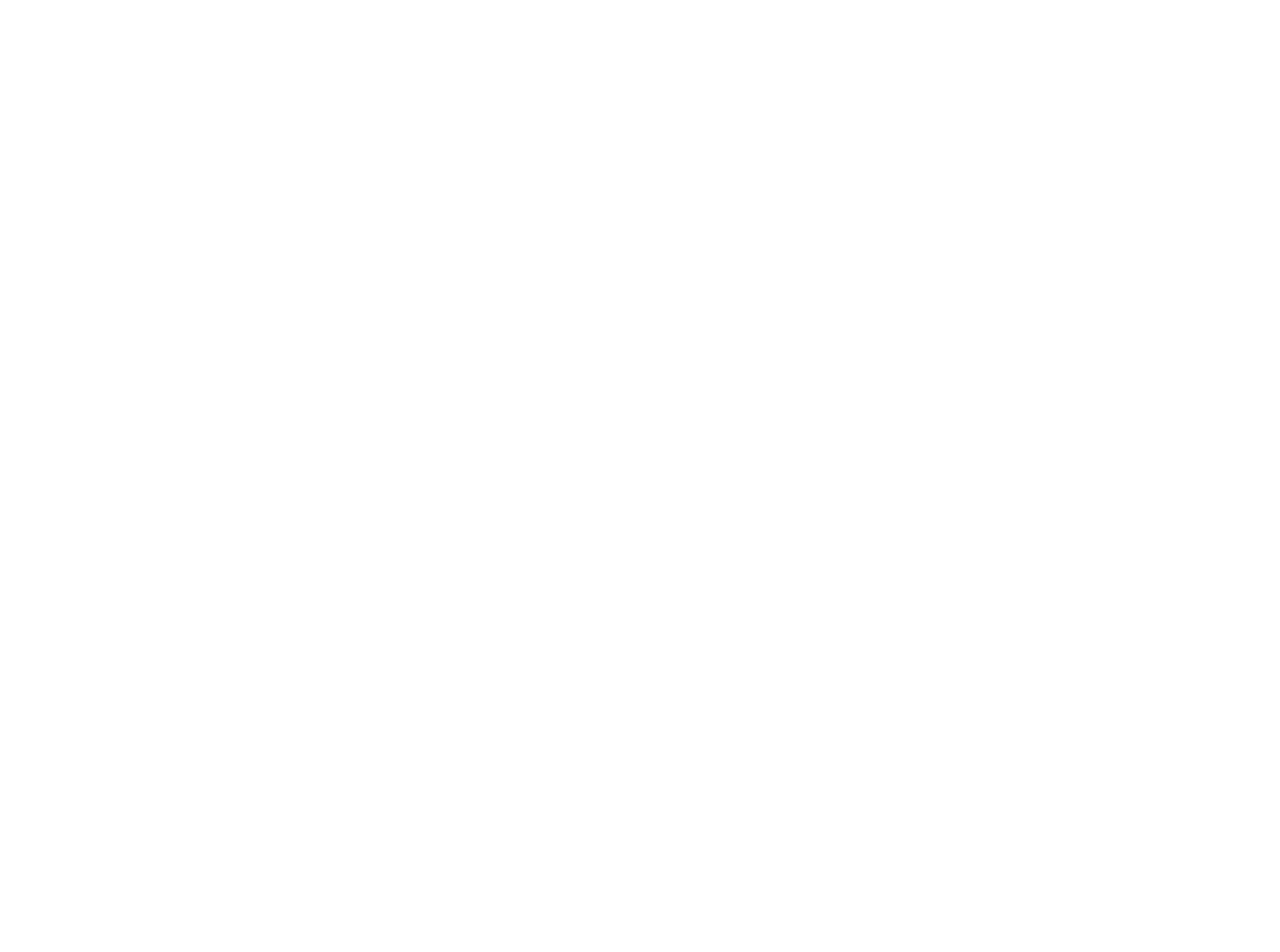
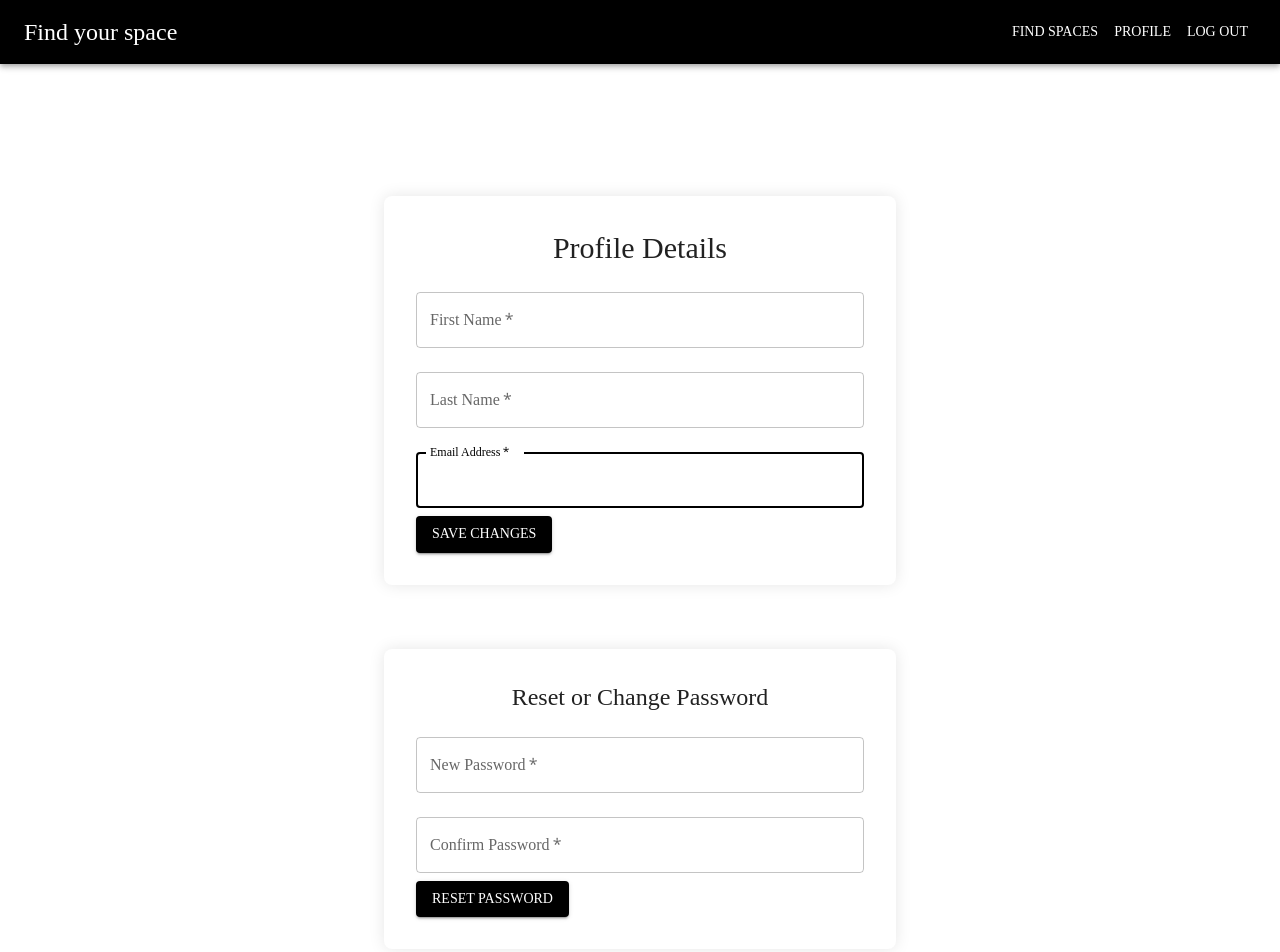
Before and after one commit to Software-Engineering2-Team/FindYourSpace-Frontend, a React (Create React App) app: page /profile in a window 1280 px wide. Before the commit this address had no page. Shown: the top 952 px of the page. Before the commit the page ends 800 px from the top, so only its background shows below. Built offline with nearby package versions, Linux system fonts and the light colour scheme.

Commit message:
profile page v1

```diff
--- a/src/App.js
+++ b/src/App.js
@@ -9,6 +9,7 @@ import AddOfficeSpaceForm from "./pages/add/add";
 import EditOfficeSpaceForm from "./pages/edit/edit";
 import ReservationsTable from "./pages/reservations/reservations"
 import Signup from "./pages/signup/Signup";
+import Profile from "./pages/profile/Profile";
 function App() {
   return (
     <BrowserRouter>
@@ -19,6 +20,7 @@ function App() {
         {/* <Route path="/add" element={<AddOfficeSpaceForm/>}/> */}
         {/* <Route path="/reservations/:id" element={<ReservationsTable/>}/> */}
         <Route path="/signup" element={<Signup/>}/>
+        <Route path="/profile" element={<Profile/>}/>
       </Routes>
     </BrowserRouter>
   );
--- a/src/components/marketingComponent/MarketingComponent.jsx
+++ b/src/components/marketingComponent/MarketingComponent.jsx
@@ -23,14 +23,14 @@ const MarketingComponent = () => {
         <ThemeProvider theme={theme}>
             <AppBar position="static">
 
-                <Typography variant="h5" component="div" sx={{ flexGrow: 1, fontSize: 40 }} marginLeft={10}>
+                <Typography   variant="h5" component="div" sx={{ flexGrow: 1, fontSize: 40, marginTop:5}} marginLeft={10}>
                     Top advertisement spaces to rent
                 </Typography>
-                <Typography variant="h6" component="div" sx={{ flexGrow: 1 ,fontSize:15}} marginLeft={10}>
+                <Typography variant="h6" component="div" sx={{ flexGrow: 1 ,fontSize:20}} marginLeft={10}>
                     From high trafic urban hubs to exclusive venues.
 
                 </Typography>
-                <Typography variant="h6" component="div" sx={{ flexGrow: 1,fontSize:15 }} marginLeft={10}>
+                <Typography variant="h6" component="div" sx={{ flexGrow: 1,fontSize:20,marginBottom:10}} marginLeft={10}>
                     find the perfect spot to amplify your message!
 
                 </Typography>
--- a/src/components/navbar/Navbar.jsx
+++ b/src/components/navbar/Navbar.jsx
@@ -31,7 +31,7 @@ const Navbar = () => {
                             Find spaces
                         </Button>
                         {/* <Button component={Link} to="/add" color="inherit">Add</Button> */}
-                        <Button component={Link} to="/spaces" color="inherit">
+                        <Button component={Link} to="/profile" color="inherit">
                             Profile
                         </Button>
                         <Button component={Link} to="/" color="inherit" onClick={LoginStore.getState().logout}>
--- a/src/pages/list/Search.js
+++ b/src/pages/list/Search.js
@@ -5,7 +5,7 @@ function SearchBar(props) {
     const [searchTerm, setSearchTerm] = useState('');
 
     const searchContainerStyle = {
-        width: '50%',
+        width: '100%',
         margin: 'auto',
         marginTop: '30px',
     };
--- /dev/null
+++ b/src/pages/profile/Profile.jsx
@@ -0,0 +1,266 @@
+import React, { useState } from 'react';
+import { useNavigate } from 'react-router-dom';
+import LoginStore from '../../api/LoginStore';
+import Navbar from '../../components/navbar/Navbar';
+import Button from '@mui/material/Button';
+import CssBaseline from '@mui/material/CssBaseline';
+import TextField from '@mui/material/TextField';
+import FormControlLabel from '@mui/material/FormControlLabel';
+import Checkbox from '@mui/material/Checkbox';
+import Link from '@mui/material/Link';
+import Paper from '@mui/material/Paper';
+import Box from '@mui/material/Box';
+import Grid from '@mui/material/Grid';
+import Typography from '@mui/material/Typography';
+import { Stack } from '@mui/material';
+import { createTheme, ThemeProvider } from '@mui/material/styles';
+
+function Copyright(props) {
+  return (
+    <Typography variant="body2" color="text.secondary" align="center" {...props}>
+      {'Copyright © '}
+      <Link color="inherit" href="https://mui.com/">
+        findaspace.com
+      </Link>{' '}
+      {new Date().getFullYear()}
+      {'.'}
+    </Typography>
+  );
+}
+
+// TODO remove, this demo shouldn't need to reset the theme.
+
+
+const defaultTheme = createTheme({
+  palette: {
+      primary: {
+          main: '#000000', // Set primary color to black
+      },
+  },
+  typography: {
+      fontFamily: 'Dubai Medium',
+       // Replace with your desired font
+  },
+});
+
+const Profile = () => {
+  const [email, setEmail] = useState('');
+  const [password, setPassword] = useState('');
+  const [emailError, setEmailError] = useState('');
+  const [passwordError, setPasswordError] = useState('');
+  const [loginError,setLoginError] = useState('');
+
+  const navigate = useNavigate();
+
+  const validateEmail = () => {
+    // TODO: consider if want to use email or username to login
+
+    // const emailRegex = /^[^\s@]+@[^\s@]+\.[^\s@]+$/;
+    // if (!emailRegex.test(email)) {
+    //   setEmailError('Invalid email address');
+    //   return false;
+    // }
+    // setEmailError('');
+    return true;
+  };
+
+  const validatePassword = () => {
+    if (password.length < 3) {
+      setPasswordError('Password must be at least 3 characters');
+      return false;
+    }
+    setPasswordError('');
+    return true;
+  };
+
+
+  const handleEmailChange = (e) => {
+    const value = e.target.value;
+    setEmail(value);
+    validateEmail(value);
+  };
+
+  const handlePasswordChange = (e) => {
+    const value = e.target.value;
+    setPassword(value);
+    validatePassword(value);
+  };
+
+  const isValid = () => validateEmail() && validatePassword();
+
+  const fetchData = () =>{
+    // TODO: change to email or username and update .login() method
+
+    LoginStore.getState()
+      .login(email, password)
+      .then(() =>
+        {
+          navigate('/spaces');
+        }
+      )
+      .catch((error) =>
+        {
+          console.error('Invalid email or password');
+          setLoginError("Incorrect Username or Password Entered!")
+        })
+  }
+
+  const handleSubmit = (e) => {
+    e.preventDefault();
+
+    if (!isValid()) {
+      return;
+    }
+    console.log('An email was submitted: ', email);
+    console.log('A password was submitted: ', password);
+    fetchData();
+  };
+
+  const handlePasswordChangeSubmit = (e) => {
+    e.preventDefault();
+
+    // Handle password change/reset here
+    // Implement your logic for changing/resetting the password
+  };
+
+  return (
+    <ThemeProvider theme={defaultTheme}>
+      <CssBaseline />
+      <Navbar />
+      <Grid
+        sx={{
+            display: 'flex',
+            flexDirection: 'column',
+            alignItems: 'center',
+            justifyContent: 'center',
+            marginTop:'100px'
+        }}
+      >
+        <Box
+          sx={{
+            padding: { xs: "24px", md: "32px" },
+            margin: { xs: "16px", md: "32px" },
+            boxShadow: "0px 0px 16px rgba(0, 0, 0, 0.1)",
+            borderRadius: "8px",
+            backgroundColor: "#fff",
+            width: "40%"
+          }}
+        >
+          <Typography
+            component="h1"
+            variant="h5"
+            sx={{
+              fontSize: '30px',
+              textAlign:"center"
+            }}
+          >
+            Profile Details
+          </Typography>
+          <Box component="form" noValidate onSubmit={handleSubmit} sx={{ mt: 1 }}>
+            <TextField
+              margin="normal"
+              required
+              fullWidth
+              id="firstname"
+              label="First Name"
+              name="firstname"
+              autoComplete="First Name"
+              autoFocus
+            />
+            <TextField
+              margin="normal"
+              required
+              fullWidth
+              id="lastname"
+              label="Last Name"
+              name="lastname"
+              autoComplete="Last Name"
+              autoFocus
+            />
+            <TextField
+              margin="normal"
+              required
+              fullWidth
+              id="email"
+              label="Email Address"
+              name="email"
+              onChange={handleEmailChange}
+              autoComplete="email"
+              autoFocus
+            />
+
+            {loginError && (
+              <p style={{ color: 'red', textAlign: 'center' }}>{loginError}</p>
+            )}
+
+          </Box>
+          <Button align ="center" type="submit" variant="contained" sx={{ color: "#fff", backgroundColor: "#000" }}>
+                Save Changes
+          </Button>
+        </Box>
+
+        {/* Reset or Change Password Section */}
+        <Box
+          sx={{
+            padding: { xs: "24px", md: "32px" },
+            margin: { xs: "16px", md: "32px" },
+            boxShadow: "0px 0px 16px rgba(0, 0, 0, 0.1)",
+            borderRadius: "8px",
+            backgroundColor: "#fff",
+            width: "40%"
+          }}
+        >
+          <Typography
+            component="h2"
+            variant="h5"
+            sx={{
+              fontSize: "24px",
+              textAlign: "center",
+            }}
+          >
+            Reset or Change Password
+          </Typography>
+          <Box component="form" noValidate onSubmit={handlePasswordChangeSubmit} sx={{ mt: 1 }}>
+            {/* Add form fields for resetting or changing password */}
+
+            <TextField
+              margin="normal"
+              required
+              fullWidth
+              name="  password"
+              label="New Password"
+              type="password"
+              id="password"
+              onChange={handlePasswordChange}
+              autoComplete="current-password"
+            />
+            <TextField
+              margin="normal"
+              required
+              fullWidth
+              name=" password"
+              label="Confirm Password"
+              type="password"
+              id="password"
+              onChange={handlePasswordChange}
+              autoComplete="current-password"
+            />
+
+
+
+            <Button type="submit" variant="contained" sx={{ color: "#fff", backgroundColor: "#000",align:"center" }}>
+              Reset Password
+            </Button>
+
+          </Box>
+
+        </Box>
+        <Button variant="outlined" color="error">
+                Delete Account
+        </Button>
+      </Grid>
+    </ThemeProvider>
+  );
+}
+
+export default Profile;
```
